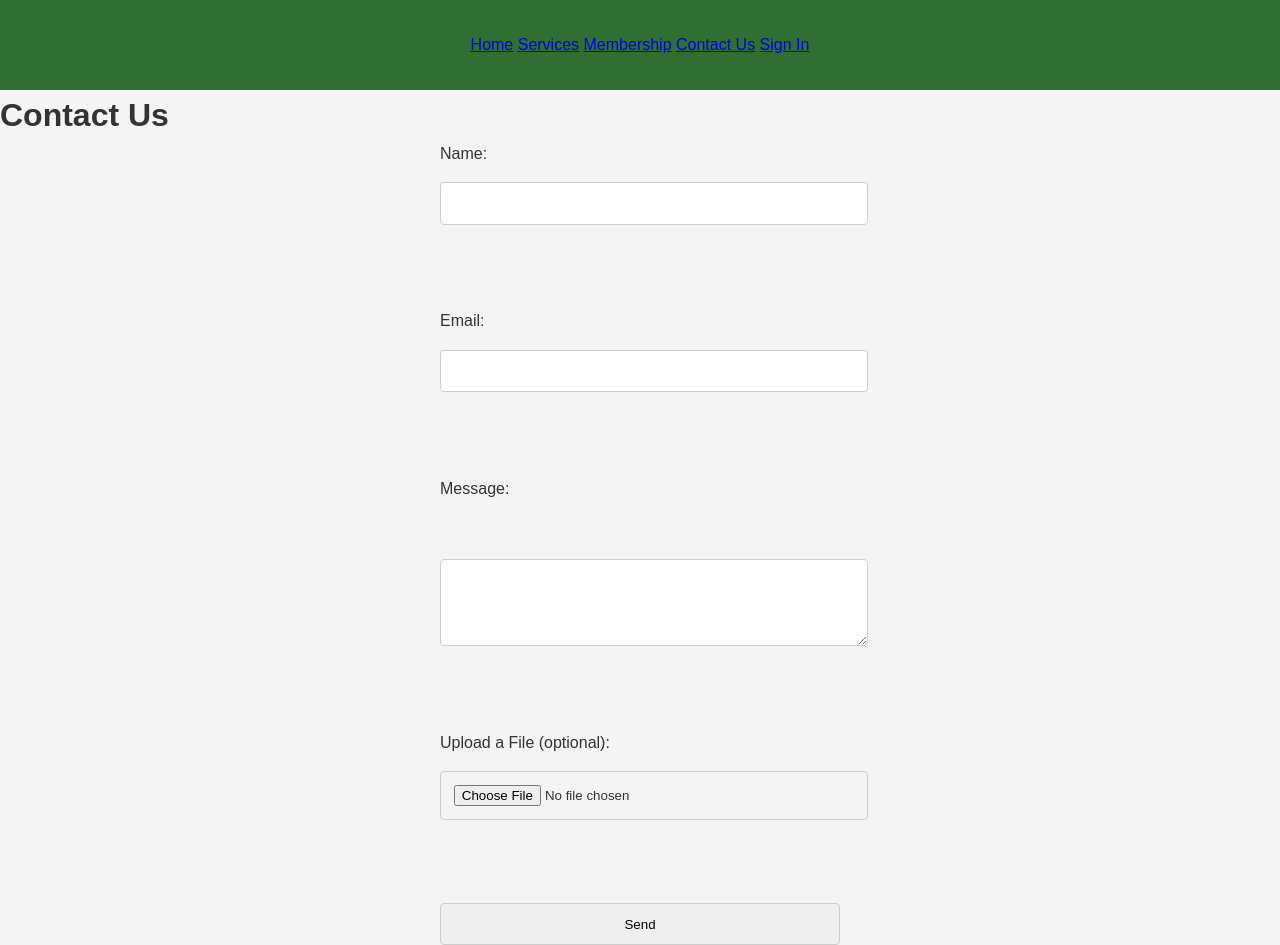
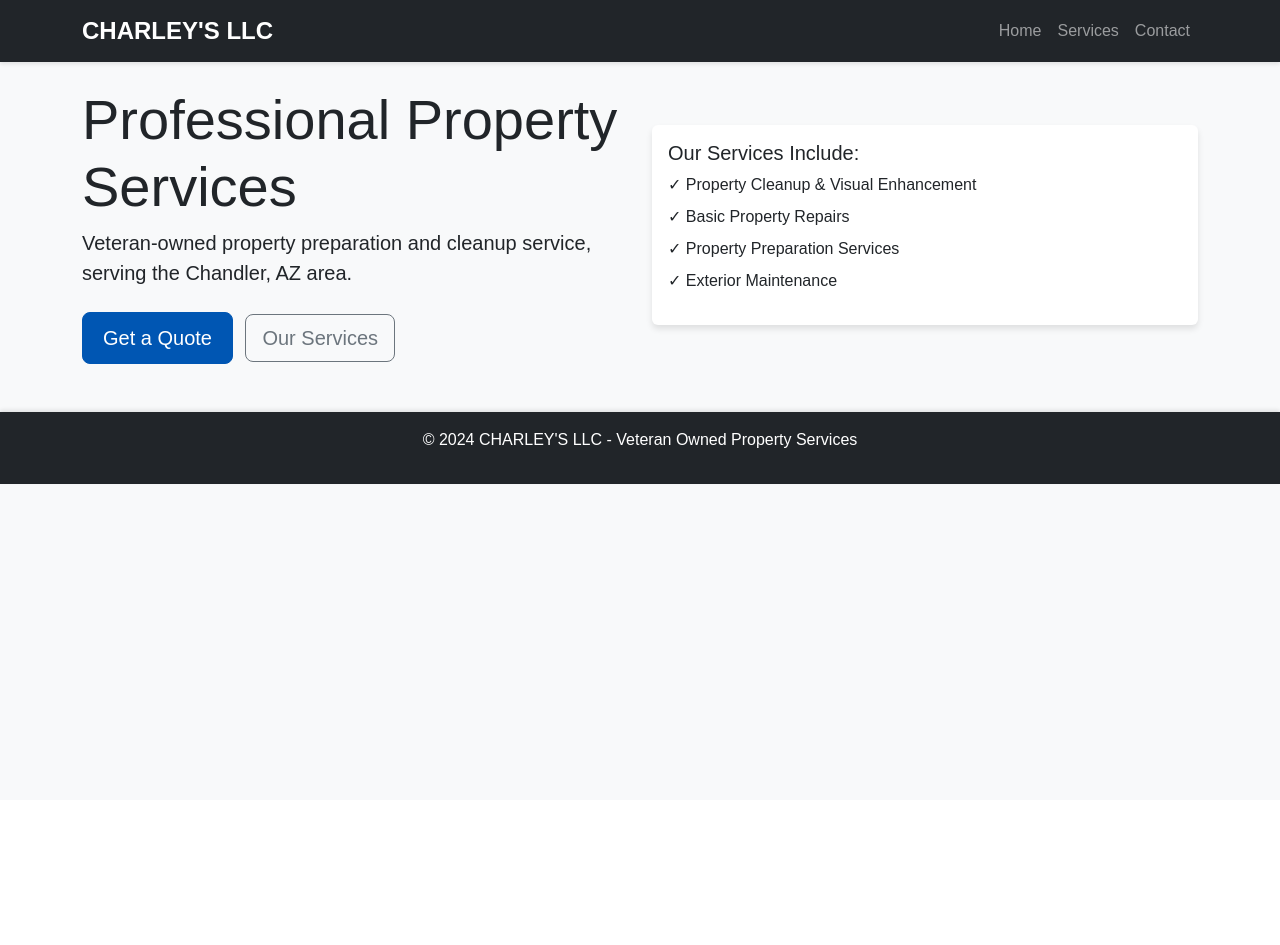
Before and after one commit to fullstackcrypto/charleys-llc, a Flask app: page / in a window 1280 px wide. After the commit the page ends 484 px from the top, so only its background shows below. Run offline with Flask 3, Linux system fonts and the light colour scheme.

Commit message:
Update CHARLEY'S LLC static site: modified files, new template structure, and removed outdated files

```diff
--- a/app.py
+++ b/app.py
@@ -1,39 +1,41 @@
-from flask import Flask, render_template, request, redirect, url_for
+from flask import Flask, render_template, request, redirect, url_for, flash
 import os
 
 app = Flask(__name__)
+app.secret_key = os.urandom(24)  # Required for flash messages
 
-# Route for Home page
 @app.route('/')
 def home():
     return render_template('index.html')
 
-# Route for Services page
 @app.route('/services')
 def services():
     return render_template('services.html')
 
-# Route for Membership page
-@app.route('/membership')
-def membership():
-    return render_template('membership.html')
-
-# Route for Contact Us page
 @app.route('/contact', methods=['GET', 'POST'])
 def contact():
     if request.method == 'POST':
-        # Logic to handle contact form submission
-        name = request.form['name']
-        email = request.form['email']
-        message = request.form['message']
-        # Logic to save or send email
-        return redirect(url_for('home'))
+        # Get form data
+        name = request.form.get('name')
+        email = request.form.get('email')
+        phone = request.form.get('phone')
+        service = request.form.get('service')
+        message = request.form.get('message')
+
+        # Here you would typically add code to:
+        # 1. Send an email notification
+        # 2. Store the contact request in a database
+        # For now, we'll just show a success message
+
+        flash(f'Thank you {name}! We will contact you soon about your {service} request.')
+        return redirect(url_for('contact'))
+
     return render_template('contact.html')
 
-# Route for Sign In page
-@app.route('/signin')
-def signin():
-    return render_template('signin.html')
+# Add error handlers for better user experience
+@app.errorhandler(404)
+def page_not_found(e):
+    return render_template('404.html'), 404
 
 if __name__ == '__main__':
     app.run(debug=True)
--- a/static/styles.css
+++ b/static/styles.css
@@ -1,109 +1,73 @@
-/* General Reset */
-body, h1, h2, p, ul, li, a, button {
-    margin: 0;
-    padding: 0;
-    box-sizing: border-box;
+/* General Styles */
+body {
+    font-family: 'Arial', sans-serif;
+    background-color: #f8f9fa;
 }
 
-body {
-    font-family: Arial, sans-serif;
-    line-height: 1.6;
-    background-color: #f4f4f4;
-    color: #333;
+/* Navigation Adjustments */
+.navbar {
+    box-shadow: 0 2px 4px rgba(0,0,0,.1);
 }
 
-/* Navigation Bar */
-.navbar {
-    background-color: #130066;
-    color: white;
-    padding: 1rem;
-    text-align: center;
+.navbar-brand {
+    font-weight: bold;
+    font-size: 1.5rem;
 }
 
-.navbar ul {
-    list-style: none;
-    display: flex;
-    justify-content: center;
-    gap: 1.5rem;
+/* Card Enhancements */
+.card {
+    border: none;
+    box-shadow: 0 4px 6px rgba(0,0,0,.1);
+    transition: transform 0.2s ease-in-out;
 }
 
-.navbar ul li a {
-    color: white;
-    text-decoration: none;
-    font-weight: bold;
+.card:hover {
+    transform: translateY(-5px);
 }
 
-/* Homepage */
-header {
-    text-align: center;
-    padding: 2rem;
-    background-color: #035207d0;
-    color: white;
+/* Buttons */
+.btn-primary {
+    background-color: #0056b3;
+    border-color: #0056b3;
+    padding: 10px 20px;
 }
 
-.tagline {
-    font-size: 1.5rem;
-    margin-top: 0.5rem;
+.btn-primary:hover {
+    background-color: #003d82;
+    border-color: #003d82;
 }
 
-/* Services Section */
-#services {
-    padding: 2rem;
-    background-color: #faecec;
-    text-align: center;
+/* Service Cards */
+.service-card {
+    height: 100%;
+    margin-bottom: 20px;
 }
 
-.service-package {
-    border: 1px solid #003366;
-    padding: 1rem;
-    margin: 1rem 0;
-    border-radius: 8px;
+/* Contact Form */
+.form-control {
+    border-radius: 0.25rem;
+    border: 1px solid #ced4da;
+    padding: 0.75rem;
 }
 
-.additional-services ul {
-    list-style: disc;
-    margin-left: 1.5rem;
-    text-align: left;
-}
-
-/* Contact Section */
-#contact {
-    padding: 2rem;
-    background-color: #f4f4f4;
-}
-
-form {
-    display: flex;
-    flex-direction: column;
-    gap: 1rem;
-    max-width: 400px;
-    margin: auto;
-}
-
-input, select, textarea, button {
-    width: 100%;
-    padding: 0.8rem;
-    border: 1px solid #ccc;
-    border-radius: 4px;
-}
-
-button {
-    background-color: #064d09;
-    color: white;
-    font-weight: bold;
-    cursor: pointer;
+.form-control:focus {
+    border-color: #0056b3;
+    box-shadow: 0 0 0 0.2rem rgba(0,86,179,.25);
 }
 
 /* Footer */
 footer {
-    background-color: #4517ebf5;
-    color: white;
-    text-align: center;
-    padding: 1rem;
-    margin-top: 1rem;
+    margin-top: auto;
+    box-shadow: 0 -2px 4px rgba(0,0,0,.1);
 }
 
-footer a {
-    color: #f4f4f4;
-    text-decoration: none;
+/* Responsive Adjustments */
+@media (max-width: 768px) {
+    .display-4 {
+        font-size: 2.5rem;
+    }
+
+    .card {
+        margin-bottom: 1rem;
+    }
 }
--- /dev/null
+++ b/templates/base.html
@@ -0,0 +1,53 @@
+<!DOCTYPE html>
+<html lang="en">
+<head>
+    <meta charset="UTF-8">
+    <meta name="viewport" content="width=device-width, initial-scale=1.0">
+    <title>CHARLEY'S LLC - {% block title %}{% endblock %}</title>
+    <link rel="stylesheet" href="https://cdn.jsdelivr.net/npm/bootstrap@5.3.0/dist/css/bootstrap.min.css">
+    <link rel="stylesheet" href="{{ url_for('static', filename='styles.css') }}">
+</head>
+<body>
+    <nav class="navbar navbar-expand-lg navbar-dark bg-dark">
+        <div class="container">
+            <a class="navbar-brand" href="/">CHARLEY'S LLC</a>
+            <button class="navbar-toggler" type="button" data-bs-toggle="collapse" data-bs-target="#navbarNav">
+                <span class="navbar-toggler-icon"></span>
+            </button>
+            <div class="collapse navbar-collapse" id="navbarNav">
+                <ul class="navbar-nav ms-auto">
+                    <li class="nav-item">
+                        <a class="nav-link" href="/">Home</a>
+                    </li>
+                    <li class="nav-item">
+                        <a class="nav-link" href="/services">Services</a>
+                    </li>
+                    <li class="nav-item">
+                        <a class="nav-link" href="/contact">Contact</a>
+                    </li>
+                </ul>
+            </div>
+        </div>
+    </nav>
+
+    <main class="container mt-4">
+        {% with messages = get_flashed_messages() %}
+            {% if messages %}
+                {% for message in messages %}
+                    <div class="alert alert-success">{{ message }}</div>
+                {% endfor %}
+            {% endif %}
+        {% endwith %}
+
+        {% block content %}{% endblock %}
+    </main>
+
+    <footer class="bg-dark text-white mt-5 py-3">
+        <div class="container text-center">
+            <p>&copy; 2024 CHARLEY'S LLC - Veteran Owned Property Services</p>
+        </div>
+    </footer>
+
+    <script src="https://cdn.jsdelivr.net/npm/bootstrap@5.3.0/dist/js/bootstrap.bundle.min.js"></script>
+</body>
+</html>
--- a/templates/index.html
+++ b/templates/index.html
@@ -1,37 +1,29 @@
-<!DOCTYPE html>
-<html lang="en">
-<head>
-    <meta charset="UTF-8">
-    <meta name="viewport" content="width=device-width, initial-scale=1.0">
-    <title>CHARLEY'S LLC - Contact Us</title>
-    <link rel="stylesheet" type="text/css" href="{{ url_for('static', filename='styles.css') }}">
-</head>
-<body>
-    <header>
-        <nav>
-            <a href="/">Home</a>
-            <a href="/services">Services</a>
-            <a href="/membership">Membership</a>
-            <a href="/contact">Contact Us</a>
-            <a href="/signin">Sign In</a>
-        </nav>
-    </header>
+{% extends "base.html" %}
 
-    <h1>Contact Us</h1>
-    <form action="/contact" method="POST" enctype="multipart/form-data">
-        <label for="name">Name:</label>
-        <input type="text" id="name" name="name" required><br><br>
+{% block title %}Home{% endblock %}
 
-        <label for="email">Email:</label>
-        <input type="email" id="email" name="email" required><br><br>
-
-        <label for="message">Message:</label><br>
-        <textarea id="message" name="message" rows="4" required></textarea><br><br>
-
-        <label for="file">Upload a File (optional):</label>
-        <input type="file" id="file" name="file"><br><br>
-
-        <input type="submit" value="Send">
-    </form>
-</body>
-</html>
+{% block content %}
+<div class="row align-items-center">
+    <div class="col-lg-6">
+        <h1 class="display-4">Professional Property Services</h1>
+        <p class="lead">Veteran-owned property preparation and cleanup service, serving the Chandler, AZ area.</p>
+        <div class="mt-4">
+            <a href="/contact" class="btn btn-primary btn-lg">Get a Quote</a>
+            <a href="/services" class="btn btn-outline-secondary btn-lg ms-2">Our Services</a>
+        </div>
+    </div>
+    <div class="col-lg-6">
+        <div class="card mt-4 mt-lg-0">
+            <div class="card-body">
+                <h5 class="card-title">Our Services Include:</h5>
+                <ul class="list-unstyled">
+                    <li class="mb-2">✓ Property Cleanup & Visual Enhancement</li>
+                    <li class="mb-2">✓ Basic Property Repairs</li>
+                    <li class="mb-2">✓ Property Preparation Services</li>
+                    <li class="mb-2">✓ Exterior Maintenance</li>
+                </ul>
+            </div>
+        </div>
+    </div>
+</div>
+{% endblock %}
```
Also changed, not shown: index.html (deleted, +0 -34 lines), signin.html (deleted, +0 -29 lines), structure.txt (deleted, +0 -10 lines), styles.css (deleted, +0 -72 lines), templates/contact.html (added, +74 -0 lines), templates/services.html (added, +79 -0 lines).
